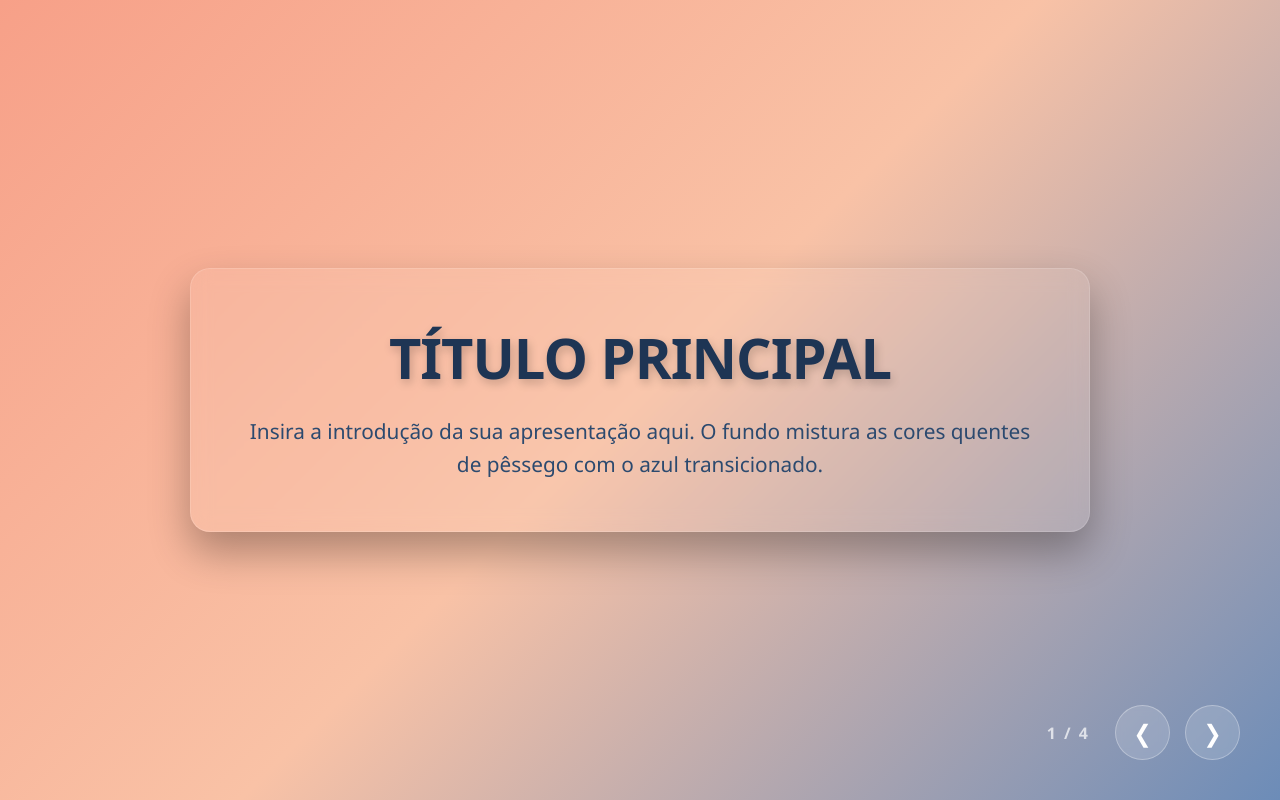
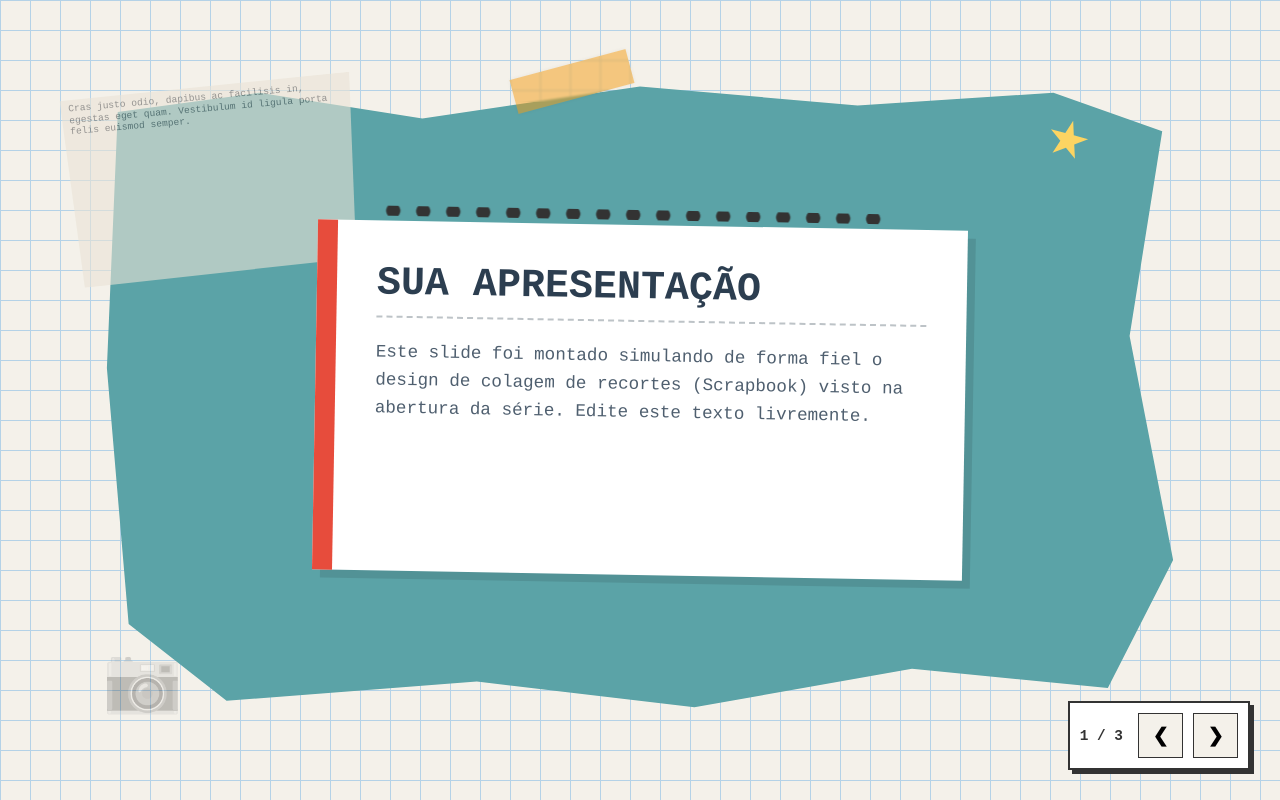
Before and after one commit to joaomateus1807-create/duangpptx, a plain HTML site: page index.html in a window 1280 px wide. Drawn offline with Linux system fonts and the light colour scheme.

Commit message:
Update index.html

```diff
--- a/index.html
+++ b/index.html
@@ -3,25 +3,23 @@
 <head>
     <meta charset="UTF-8">
     <meta name="viewport" content="width=device-width, initial-scale=1.0">
-    <title>Apresentação Temática - Estilo Abertura</title>
+    <title>Apresentação Duang With You - Estilo Scrapbook</title>
     <style>
-        /* RESET E CONFIGURAÇÕES GERAIS */
+        /* RESET E CONFIGURAÇÕES DE TELA */
         * {
             box-sizing: border-box;
             margin: 0;
             padding: 0;
-            font-family: 'Segoe UI', Tahoma, Geneva, Verdana, sans-serif;
+            font-family: 'Courier New', Courier, monospace; /* Fonte estilo máquina de escrever/jornal */
         }
 
         body, html {
             width: 100%;
             height: 100%;
             overflow: hidden;
-            background-color: #0b0f19;
-            color: #ffffff;
+            background-color: #dcd7ca; /* Fundo geral cor de papelão/papel kraft reciclável */
         }
 
-        /* CONTAINER DOS SLIDES */
         .presentation-container {
             position: relative;
             width: 100%;
@@ -36,132 +34,180 @@
             height: 100%;
             opacity: 0;
             visibility: hidden;
-            transition: opacity 0.8s ease-in-out, visibility 0.8s;
+            transition: opacity 0.6s ease-in-out;
             display: flex;
             justify-content: center;
             align-items: center;
-            padding: 40px;
+            padding: 60px;
+            overflow: hidden;
         }
 
-        /* CLASSE QUE ATIVA O SLIDE ATUAL */
         .slide.active {
             opacity: 1;
             visibility: visible;
             z-index: 1;
         }
 
-        /* PALETA DE CORES DA ABERTURA (QUENTES DO DUANG / FRIOS DE JAZZ DO QIN) */
-        #slide1 {
-            background: linear-gradient(135deg, #f7a088 0%, #f9c2a6 50%, #6c8cb8 100%);
+        /* TEXTURAS E ELEMENTOS DA ABERTURA (SCRAPBOOK) */
+
+        /* Fundo imitando folha de caderno quadriculada */
+        .notebook-grid {
+            position: absolute;
+            width: 100%;
+            height: 100%;
+            background-color: #f4f1ea;
+            background-image: linear-gradient(#b4d2e7 1px, transparent 1px), linear-gradient(90deg, #b4d2e7 1px, transparent 1px);
+            background-size: 30px 30px;
+            z-index: -3;
         }
 
-        #slide2 {
-            background: linear-gradient(45deg, #16263b 0%, #2c4a6f 100%);
+        /* Grande pedaço de papel rasgado azul-turquesa (Fundo do slide 1 e 2) */
+        .torn-paper-blue {
+            position: absolute;
+            width: 85%;
+            height: 80%;
+            background: #5ba3a7;
+            /* Efeito de borda irregular/rasgada via CSS clip-path */
+            clip-path: polygon(2% 5%, 15% 2%, 30% 6%, 50% 1%, 70% 4%, 88% 2%, 98% 8%, 95% 40%, 99% 75%, 93% 95%, 75% 92%, 55% 98%, 35% 94%, 12% 97%, 3% 85%, 1% 45%);
+            box-shadow: 5px 5px 15px rgba(0,0,0,0.15);
+            z-index: -2;
         }
 
-        #slide3 {
-            background: linear-gradient(180deg, #f9c2a6 0%, #e27d60 100%);
+        /* Textura cinza escura de jornal/asfalto do fundo do slide do Qin */
+        .dark-newspaper-bg {
+            position: absolute;
+            width: 100%;
+            height: 100%;
+            background: #3a3d40;
+            opacity: 0.95;
+            z-index: -3;
         }
 
-        #slide4 {
-            background: linear-gradient(135deg, #2c4a6f 0%, #f7a088 100%);
+        /* Recorte de Jornal Velho Texturizado */
+        .newspaper-clip {
+            position: absolute;
+            width: 300px;
+            height: 200px;
+            background: #e9e3d5;
+            border: 1px solid #d0c9bc;
+            padding: 10px;
+            font-size: 0.6rem;
+            color: #555;
+            line-height: 1.2;
+            box-shadow: 3px 3px 8px rgba(0,0,0,0.1);
+            transform: rotate(-5deg);
+            opacity: 0.6;
+            clip-path: polygon(1% 4%, 98% 2%, 95% 95%, 4% 98%);
         }
 
-        /* CAIXA DE CONTEÚDO COM ANIMAÇÃO SUAVE DE ENTRADA (UP) */
-        .slide-content {
-            max-width: 900px;
-            text-align: center;
-            transform: translateY(30px);
-            transition: transform 0.8s ease-out;
-            background: rgba(255, 255, 255, 0.07);
-            padding: 50px;
-            border-radius: 20px;
-            backdrop-filter: blur(10px);
-            -webkit-backdrop-filter: blur(10px);
-            border: 1px solid rgba(255, 255, 255, 0.15);
-            box-shadow: 0 20px 40px rgba(0,0,0,0.3);
+        /* Estrelas desenhadas à mão (CSS shapes simples) */
+        .hand-drawn-star {
+            position: absolute;
+            width: 40px;
+            height: 40px;
+            background: #fcd462;
+            clip-path: polygon(50% 0%, 61% 35%, 98% 35%, 68% 57%, 79% 91%, 50% 70%, 21% 91%, 32% 57%, 2% 35%, 39% 35%);
+            transform: rotate(15deg);
         }
 
-        .slide.active .slide-content {
-            transform: translateY(0);
+        /* Fita adesiva colada (Washi Tape) */
+        .washi-tape {
+            position: absolute;
+            width: 120px;
+            height: 35px;
+            background: rgba(243, 156, 18, 0.5);
+            backdrop-filter: blur(1px);
+            transform: rotate(-15deg);
+            box-shadow: 0 0 4px rgba(0,0,0,0.05);
         }
 
-        /* ESTILIZAÇÃO DOS TEXTOS REPLICANDO O DESIGN GRÁFICO DA SÉRIE */
-        h1 {
-            font-size: 3.5rem;
-            margin-bottom: 20px;
-            font-weight: 800;
-            letter-spacing: -1px;
-            text-transform: uppercase;
-            text-shadow: 2px 4px 10px rgba(0, 0, 0, 0.2);
+        /* CARD DE TEXTO PRINCIPAL (Imitando o bloco de anotações com espiral ou grampo) */
+        .slide-content-card {
+            position: relative;
+            background: #ffffff;
+            padding: 40px;
+            width: 650px;
+            min-height: 350px;
+            box-shadow: 8px 8px 0px rgba(0, 0, 0, 0.1);
+            border-left: 20px solid #e74c3c; /* Linha vermelha de margem de caderno */
+            transform: rotate(1deg);
+            z-index: 5;
         }
 
-        /* Ajuste de contraste dependendo do fundo do slide */
-        #slide1 h1, #slide3 h1 { color: #1e3554; }
-        #slide2 h1, #slide4 h1 { color: #f9c2a6; }
+        /* Furos do caderno espiral na parte superior */
+        .slide-content-card::before {
+            content: '';
+            position: absolute;
+            top: -15px;
+            left: 40px;
+            width: 80%;
+            height: 10px;
+            background-image: radial-gradient(circle, #333 40%, transparent 50%);
+            background-size: 30px 10px;
+        }
+
+        /* TEXTOS */
+        h1 {
+            font-size: 2.5rem;
+            color: #2c3e50;
+            margin-bottom: 20px;
+            text-transform: uppercase;
+            border-bottom: 2px dashed #bdc3c7;
+            padding-bottom: 10px;
+        }
 
         p {
-            font-size: 1.3rem;
+            font-size: 1.1rem;
+            color: #4f5f6f;
             line-height: 1.6;
-            font-weight: 300;
         }
 
-        #slide1 p, #slide3 p { color: #2c4a6f; }
-        #slide2 p, #slide4 p { color: #e2e8f0; }
-
-        /* DETALHES DE DESIGN FLUTUANTES NO FUNDO */
-        .decor {
+        /* ELEMENTOS FIGURATIVOS (Para substituir as imagens e manter o estilo da abertura) */
+        .icon-placeholder {
             position: absolute;
-            border-radius: 50%;
-            pointer-events: none;
+            font-size: 4rem;
+            opacity: 0.25;
+            filter: grayscale(100%);
         }
-        .decor-1 { width: 120px; height: 120px; top: 10%; left: 10%; background: rgba(247, 160, 136, 0.4); filter: blur(10px); }
-        .decor-2 { width: 250px; height: 250px; bottom: -5%; right: 5%; background: rgba(108, 140, 184, 0.3); filter: blur(20px); }
 
         /* NAVEGAÇÃO: SETAS NO CANTO INFERIOR DIREITO */
         .navigation-controls {
             position: absolute;
-            bottom: 40px;
-            right: 40px;
-            z-index: 10;
+            bottom: 30px;
+            right: 30px;
+            z-index: 100;
             display: flex;
-            gap: 15px;
+            gap: 10px;
             align-items: center;
+            background: #fff;
+            padding: 10px;
+            border: 2px solid #333;
+            box-shadow: 4px 4px 0px #333;
         }
 
         .nav-btn {
-            width: 55px;
-            height: 55px;
-            border-radius: 50%;
-            background: rgba(255, 255, 255, 0.15);
-            border: 1px solid rgba(255, 255, 255, 0.3);
-            color: white;
-            font-size: 1.5rem;
+            width: 45px;
+            height: 45px;
+            background: #f4f1ea;
+            border: 1px solid #333;
+            font-size: 1.2rem;
+            font-weight: bold;
             cursor: pointer;
             display: flex;
             justify-content: center;
             align-items: center;
-            transition: all 0.3s ease;
-            backdrop-filter: blur(5px);
-            -webkit-backdrop-filter: blur(5px);
-            user-select: none;
-        }
-
-        .nav-btn:hover {
-            background: rgba(255, 255, 255, 0.3);
-            transform: scale(1.05);
+            transition: transform 0.1s;
         }
 
         .nav-btn:active {
-            transform: scale(0.95);
+            transform: translate(2px, 2px);
         }
 
         .page-indicator {
-            font-size: 1rem;
-            font-weight: 600;
-            letter-spacing: 2px;
-            color: rgba(255, 255, 255, 0.7);
-            margin-right: 10px;
+            font-size: 0.9rem;
+            font-weight: bold;
+            color: #333;
+            margin-right: 5px;
         }
     </style>
 </head>
@@ -169,39 +215,51 @@
 
     <div class="presentation-container">
 
-        <div class="decor decor-1"></div>
-        <div class="decor decor-2"></div>
+        <!-- SLIDE 1: Estilo Capa da Abertura (Papel Azul Rasgado + Caderno) -->
+        <div class="slide active" id="slide1">
+            <div class="notebook-grid"></div>
+            <div class="torn-paper-blue"></div>
 
-        <div class="slide active" id="slide1">
-            <div class="slide-content">
-                <h1>Título Principal</h1>
-                <p>Insira a introdução da sua apresentação aqui. O fundo mistura as cores quentes de pêssego com o azul transicionado.</p>
+            <!-- Recortes decorativos soltos pelo cenário -->
+            <div class="newspaper-clip" style="top: 10%; left: 5%;">Cras justo odio, dapibus ac facilisis in, egestas eget quam. Vestibulum id ligula porta felis euismod semper.</div>
+            <div class="hand-drawn-star" style="top: 15%; right: 15%;"></div>
+            <div class="washi-tape" style="top: 8%; left: 40%;"></div>
+            <div class="icon-placeholder" style="bottom: 10%; left: 8%;">📷</div> <!-- Câmera da abertura -->
+
+            <div class="slide-content-card">
+                <h1>Sua Apresentação</h1>
+                <p>Este slide foi montado simulando de forma fiel o design de colagem de recortes (Scrapbook) visto na abertura da série. Edite este texto livremente.</p>
             </div>
         </div>
 
+        <!-- SLIDE 2: Estilo Qin (Fundo Escuro de Jornal Rasgado/Fita) -->
         <div class="slide" id="slide2">
-            <div class="slide-content">
-                <h1>Segundo Tópico</h1>
-                <p>Aqui entra o desenvolvimento. O visual muda para um tom mais focado na estética "Noite/Jazz", ideal para pontos mais sérios ou profundos.</p>
+            <div class="dark-newspaper-bg"></div>
+            <div class="washi-tape" style="top: 20%; right: 25%; background: rgba(52, 152, 219, 0.6);"></div>
+            <div class="hand-drawn-star" style="bottom: 20%; left: 10%; background: #5ba3a7;"></div>
+            <div class="icon-placeholder" style="bottom: 12%; right: 10%;">🎸</div> <!-- Guitarra / Fone da abertura -->
+
+            <div class="slide-content-card" style="transform: rotate(-1deg); background: #fdfefe;">
+                <h1>Estética do Jazz</h1>
+                <p>Aqui a composição muda para o contraste cinza escuro, trazendo o lado melancólico e musical urbano. Perfeito para tópicos de impacto ou transições.</p>
             </div>
         </div>
 
+        <!-- SLIDE 3: Outra Variação de Colagem -->
         <div class="slide" id="slide3">
-            <div class="slide-content">
-                <h1>Análise Avançada</h1>
-                <p>Coloque mais dados ou conceitos. O contraste inverte novamente para tons solares e artísticos.</p>
+            <div class="notebook-grid"></div>
+            <div class="torn-paper-blue" style="background: #e7a492; width: 75%; height: 75%;"></div>
+            <div class="newspaper-clip" style="bottom: 10%; right: 8%; transform: rotate(10deg);">Lorem ipsum dolor sit amet, consectetur adipiscing elit. Porro quisquam est qui dolorem ipsum quia dolor sit amet.</div>
+
+            <div class="slide-content-card">
+                <h1>Tópico de Dados</h1>
+                <p>Use este espaço para listar ideias, cronogramas ou conceitos estruturados. A moldura lateral vermelha mantém a ilusão de folhas arrancadas de um bloco de notas.</p>
             </div>
         </div>
 
-        <div class="slide" id="slide4">
-            <div class="slide-content">
-                <h1>Conclusão</h1>
-                <p>Espaço para fechamento, agradecimentos ou abertura para perguntas do público.</p>
-            </div>
-        </div>
-
+        <!-- CONTROLES COM A SETINHA NO INFERIOR DIREITO -->
         <div class="navigation-controls">
-            <span class="page-indicator" id="pageIndicator">1 / 4</span>
+            <span class="page-indicator" id="pageIndicator">1 / 3</span>
             <button class="nav-btn" id="prevBtn">&#10094;</button>
             <button class="nav-btn" id="nextBtn">&#10095;</button>
         </div>
@@ -209,7 +267,7 @@
     </div>
 
     <script>
-        // LÓGICA DE JAVASCRIPT PARA ALTERNAR OS SLIDES COM ANIMAÇÃO FADE
+        // LÓGICA DE TRANSIÇÃO DOS SLIDES
         const slides = document.querySelectorAll('.slide');
         const prevBtn = document.getElementById('prevBtn');
         const nextBtn = document.getElementById('nextBtn');
@@ -219,43 +277,33 @@
         const totalSlides = slides.length;
 
         function updateSlides() {
-            // Remove atividade de todos
             slides.forEach(slide => slide.classList.remove('active'));
-
-            // Ativa o slide correspondente ao índice atual
             slides[currentSlideIndex].classList.add('active');
-
-            // Atualiza o contador de páginas no canto inferior
             pageIndicator.textContent = `${currentSlideIndex + 1} / ${totalSlides}`;
         }
 
-        // Evento do botão de Avançar
         nextBtn.addEventListener('click', () => {
             if (currentSlideIndex < totalSlides - 1) {
                 currentSlideIndex++;
             } else {
-                currentSlideIndex = 0; // Se quiser que ele volte ao início quando acabar
+                currentSlideIndex = 0;
             }
             updateSlides();
         });
 
-        // Evento do botão de Voltar
         prevBtn.addEventListener('click', () => {
             if (currentSlideIndex > 0) {
                 currentSlideIndex--;
             } else {
-                currentSlideIndex = totalSlides - 1; // Vai para o final caso volte no slide 1
+                currentSlideIndex = totalSlides - 1;
             }
             updateSlides();
         });
 
-        // Adicionado suporte para passar slides com as setas do teclado físico (Direita/Esquerda ou Barra de Espaço)
+        // Atalhos de teclado
         document.addEventListener('keydown', (e) => {
-            if (e.key === 'ArrowRight' || e.key === ' ') {
-                nextBtn.click();
-            } else if (e.key === 'ArrowLeft') {
-                prevBtn.click();
-            }
+            if (e.key === 'ArrowRight' || e.key === ' ') nextBtn.click();
+            if (e.key === 'ArrowLeft') prevBtn.click();
         });
     </script>
 </body>
```
